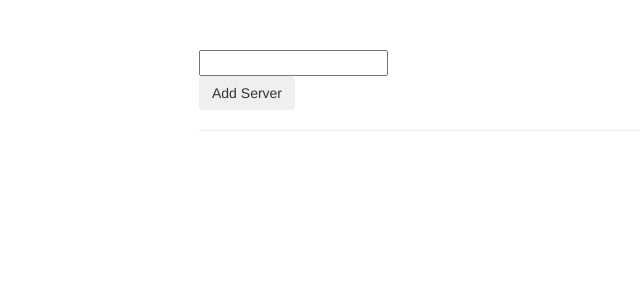
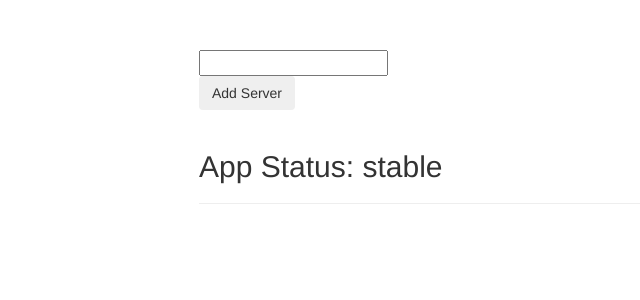
Before and after one commit to pandacreep/angular-complete-learn, an Angular app: page / in a window 1280 px wide. Shown: the top 300 px of the page, without its empty margins (66-706 px from the left). Built offline with nearby package versions, Linux system fonts and the light colour scheme.

Commit message:
Async Pipes

```diff
--- a/src/app/app.component.html
+++ b/src/app/app.component.html
@@ -4,6 +4,8 @@
       <input type="text" [(ngModel)]="filteredStatus">
       <br>
       <button class="btn btn-promary" (click)="onAddServer()">Add Server</button>
+      <br><br>
+      <h2>App Status: {{ appStatus | async}}</h2>
       <hr>
       <ul class="list-group">
         <li
--- a/src/app/app.component.ts
+++ b/src/app/app.component.ts
@@ -6,6 +6,11 @@ import { Component } from '@angular/core';
   styleUrls: ['./app.component.css']
 })
 export class AppComponent {
+  appStatus = new Promise((resolve, reject) => {
+    setTimeout(() => {
+      resolve('stable');
+    }, 2000)
+  });
   servers = [
     {
       instanceType: 'medium',
```
